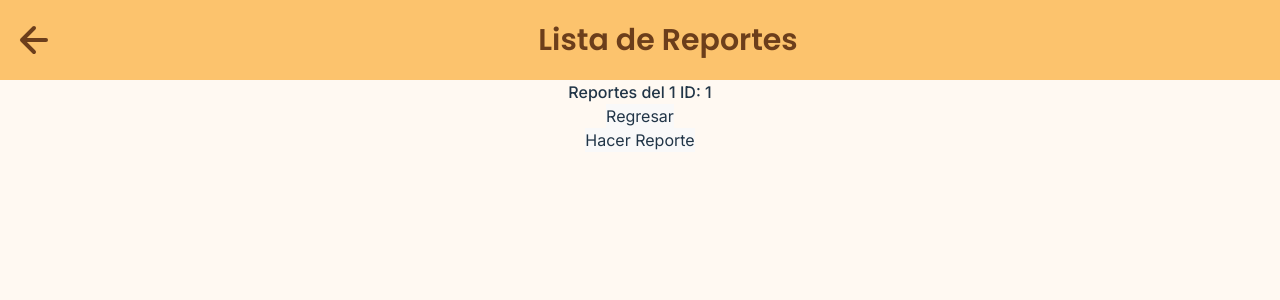
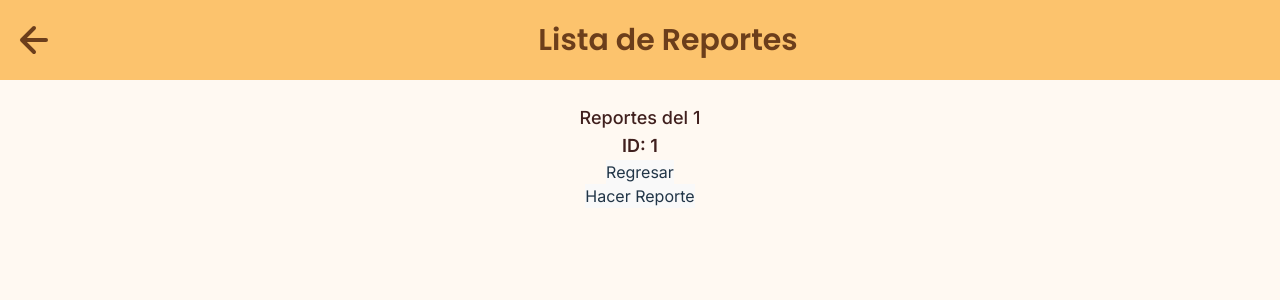
Before and after one commit to CSIPro/labguard, a React (Vite) app: page /ListadoReporte/1/1 in a window 1280 px wide. Shown: the top 300 px of the page. Built offline with nearby package versions, Linux system fonts and the light colour scheme.

Commit message:
importaciones antd

```diff
--- a/src/Pages/Reporte/ListadoReportes.tsx
+++ b/src/Pages/Reporte/ListadoReportes.tsx
@@ -4,7 +4,8 @@ import { useContext } from "react";
 import { LabsContext } from "../../main";
 import { FontAwesomeIcon } from '@fortawesome/react-fontawesome';
 import { faArrowLeft } from '@fortawesome/free-solid-svg-icons';
-
+import { Space, Table, Tag } from 'antd';
+import type { TableProps } from 'antd';
 
 const ListaReporte:React.FC=({})=>{
 
@@ -43,8 +44,11 @@ console.log(filteredLabs)
             Lista de Reportes
           </h1>
         </header>
-        <h1 className="font-inter font-medium">
-          Reportes del {Nombre} ID: {Id}
+        <h1 className="text-textoLabs font-inter text-lg font-medium mt-6">
+          Reportes del {Nombre}
+        </h1>
+        <h1 className="text-textoLabs font-inter text-lg font-semibold">
+        ID: {Id}
         </h1>
         <div>
           <ul>
```
